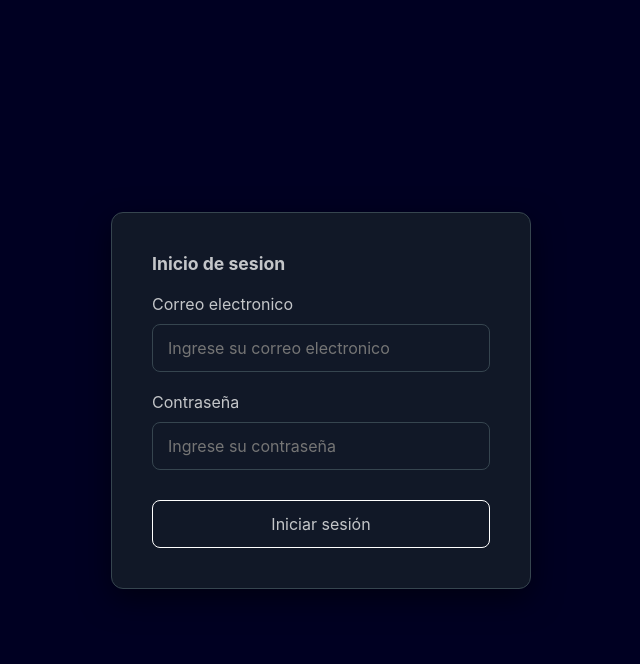
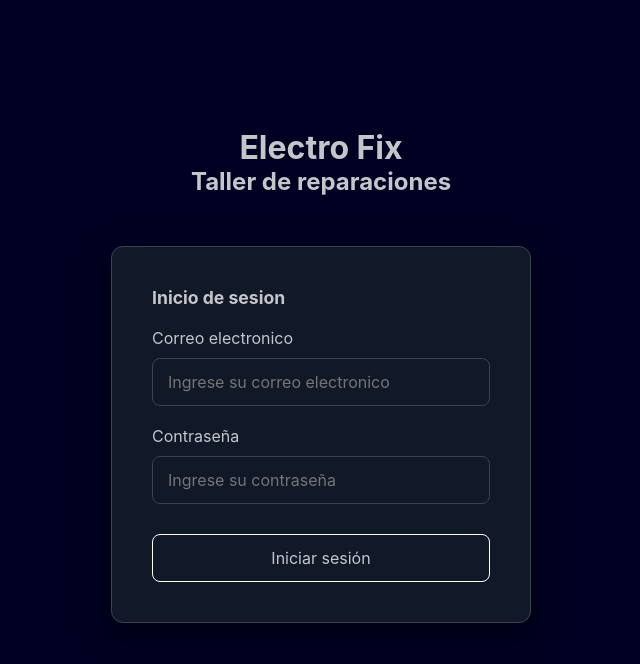
Before and after one commit to Lauti-araya/Elecro-fix-react, a React (Vite) app: page /Login in a window 1280 px wide. Shown: the top 664 px of the page, without its empty margins (319-959 px from the left). Built offline with nearby package versions, Linux system fonts and the light colour scheme; no server answers.

Commit message:
Version final del proyecto de Electro Fix

```diff
--- a/src/components/Login.jsx
+++ b/src/components/Login.jsx
@@ -28,7 +28,10 @@ export function Login () {
 
 
     return (
+        <>
             <div className="login__container">
+                <h1>Electro Fix</h1>
+                <h2>Taller de reparaciones</h2>
                 <form onSubmit={handleLogin} className="form">
                     <h4 className="form__title">Inicio de sesion</h4>
                     <label htmlFor="email" className="item__title">Correo electronico</label>
@@ -39,5 +42,6 @@ export function Login () {
                     <button type="submit" className="add__button">Iniciar sesión</button>
                 </form>
             </div>
+    </>
     )
 }
--- a/src/index.css
+++ b/src/index.css
@@ -22,6 +22,7 @@ body {
 /* LOGIN */
 .login__container {
     display: flex;
+    flex-direction: column;
     justify-content: center;
     align-items: center;
     height: 100vh;
```
Also changed, not shown: assets/Inventory.png (added), 1 other file (tests, documents, lock files or other folders). Lines whose indentation alone changed are shown as unchanged.
